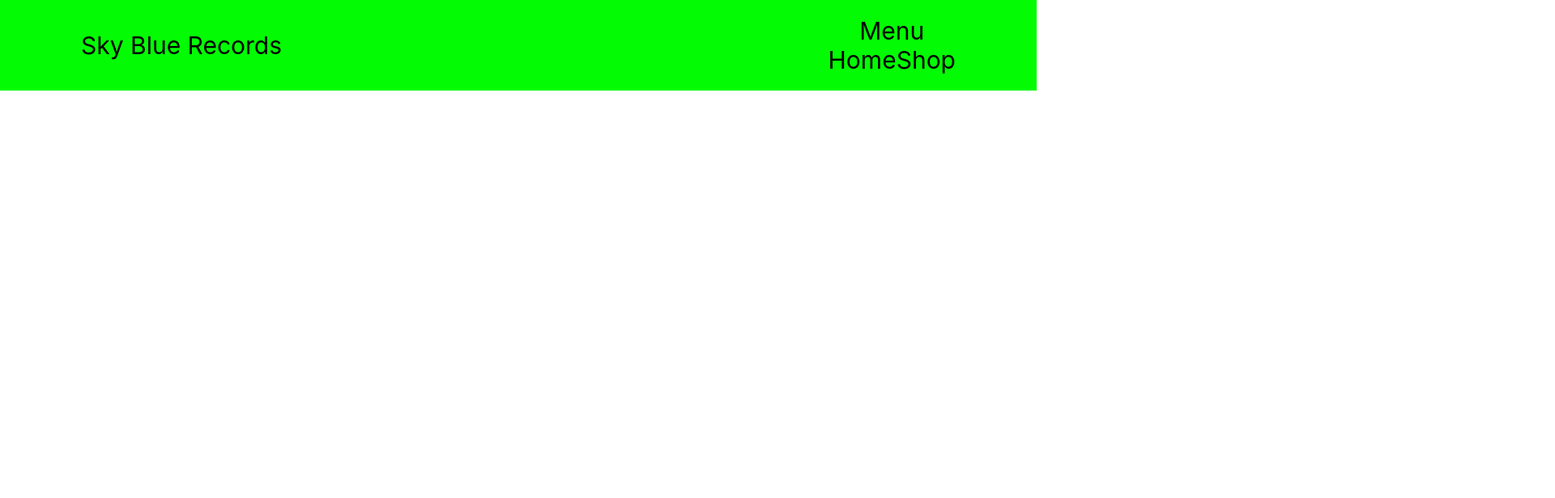
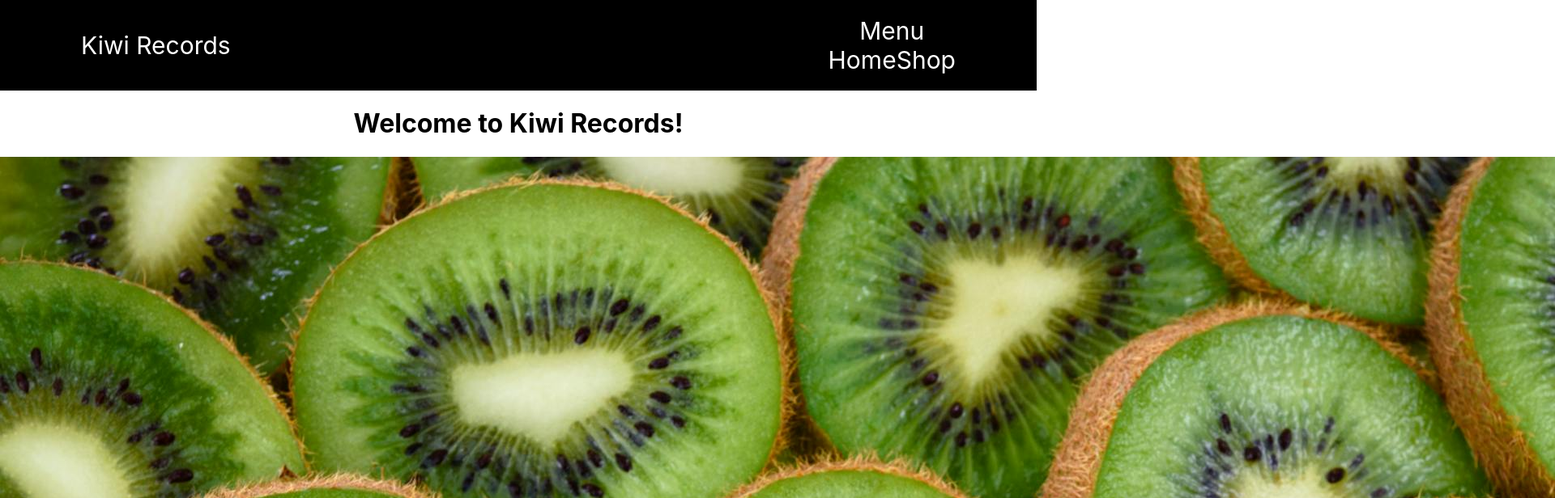
Before and after one commit to jamiegist/ecommerce-react, a React (Create React App) app in the folder kiwi-records/: page / in a window 1280 px wide. Shown: the top 616 px of the page at 81% size, 1920 px wide, since content can reach past the window. Built offline with nearby package versions, Linux system fonts and the light colour scheme.

Commit message:
debugged error where homepage wouldn't render. Changed text to fix errors.

```diff
--- a/kiwi-records/src/App.js
+++ b/kiwi-records/src/App.js
@@ -1,7 +1,7 @@
 
 import './App.css';
 import { NavBar } from './components/navbar';
-import { Home } from './pages/home';
+import { Home } from './components/home';
 
 function App() {
   return (
--- /dev/null
+++ b/kiwi-records/src/components/home.js
@@ -0,0 +1,9 @@
+export function Home() {
+    return (
+        <div className="home-container container-fluid text-center col-3 mt-4">
+            <h1>Welcome to Kiwi Records!</h1>
+            <img className="kiwi img-fluid mt-3" src={require("../images/kiwi.jpeg")} alt="" />
+            <h2>You're so close to your new favorite record!</h2>
+        </div>
+    );
+}
--- a/kiwi-records/src/components/navbar.css
+++ b/kiwi-records/src/components/navbar.css
@@ -3,7 +3,7 @@ header {
     left: 0;
     max-width: 100%;
     padding: 20px 100px;
-    background: #03fc03;
+    background: black;
     display: flex;
     justify-content: space-between;
     align-items: center;
@@ -11,7 +11,7 @@ header {
 
 a {
     text-decoration: none;
-    color: black;
+    color: white;
     font-size: 30px;
 }
 
@@ -24,6 +24,6 @@ li {
 }
 
 .nav-link a {
-    color: black;
+    color: white;
     font-size: 18px;
 }
--- a/kiwi-records/src/components/navbar.js
+++ b/kiwi-records/src/components/navbar.js
@@ -5,7 +5,7 @@ export function NavBar() {
         <div>
             <header>
                 <a href="index.html">
-                    Sky Blue Records
+                    Kiwi Records
                 </a>
                 <nav className="navbar">
                     <li className="nav-dropdown">
--- a/kiwi-records/src/pages/home.js
+++ /dev/null
@@ -1,8 +0,0 @@
-export function Home() {
-    <body>
-        <div className="home-container container-fluid text-center col-3 mt-4">
-            <h1>Welcome to Kiwi Records1</h1>
-            <a href="shop.js"><img className="kiwi img-fluid mt-3" src="kiwi.jpeg"></img></a>
-        </div>
-    </body>
-}
```
Also changed, not shown: kiwi-records/src/components/home.css (added), kiwi-records/src/components/shop.js (added), kiwi-records/src/components/user.js (added), kiwi-records/src/pages/shop.js (deleted), kiwi-records/src/pages/user.js (deleted).
